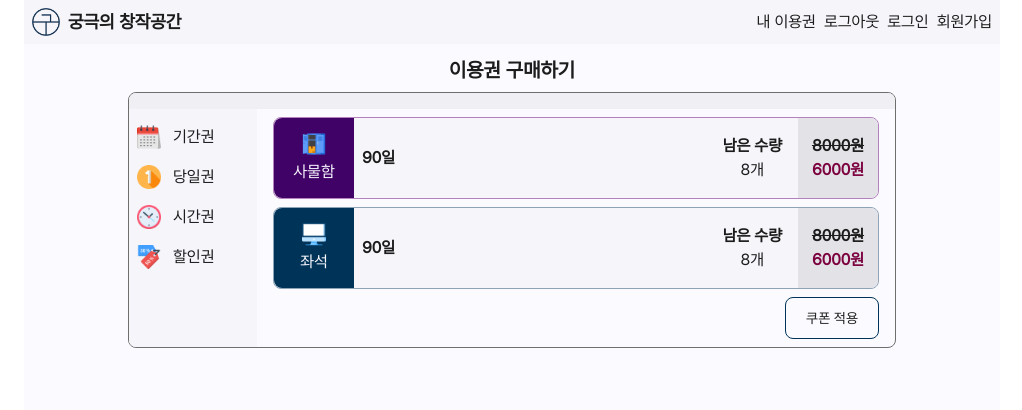
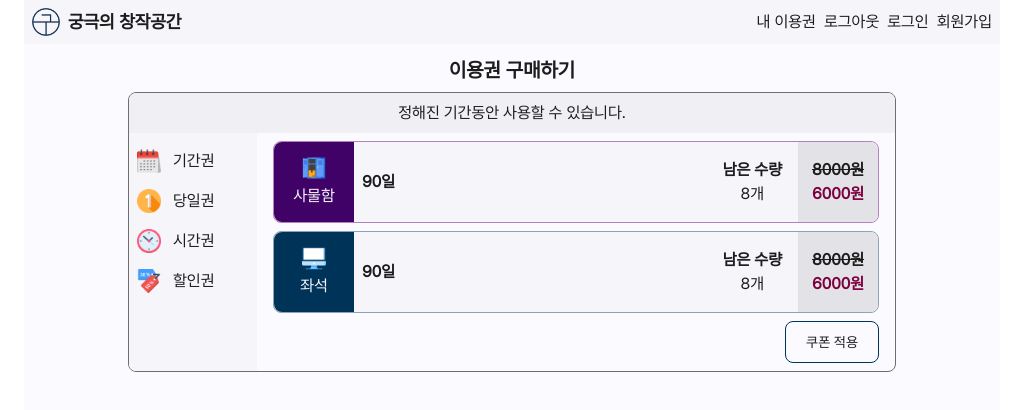
Before and after one commit to archive-xee/hot-desking-app, a Next.js app: page /ticket in a window 1280 px wide. Shown: the top 410 px of the page, without its empty margins (128-1150 px from the left). Built offline with nearby package versions, Linux system fonts and the light colour scheme.

Commit message:
[Fix] 사용자 쿠폰리스트 액션버튼, 티켓 구매페이지 누락된 요소 추가

```diff
--- a/src/app/ticket/page.tsx
+++ b/src/app/ticket/page.tsx
@@ -7,6 +7,7 @@ export default function TicketPage() {
     <div className="m-auto mx-1 flex flex-col gap-2 py-1">
       <TicketPageTitle />
       <ListViewContainer
+        title="정해진 기간동안 사용할 수 있습니다."
         tabs={TicketTypeTab()}
         listItems={
           <>
```
